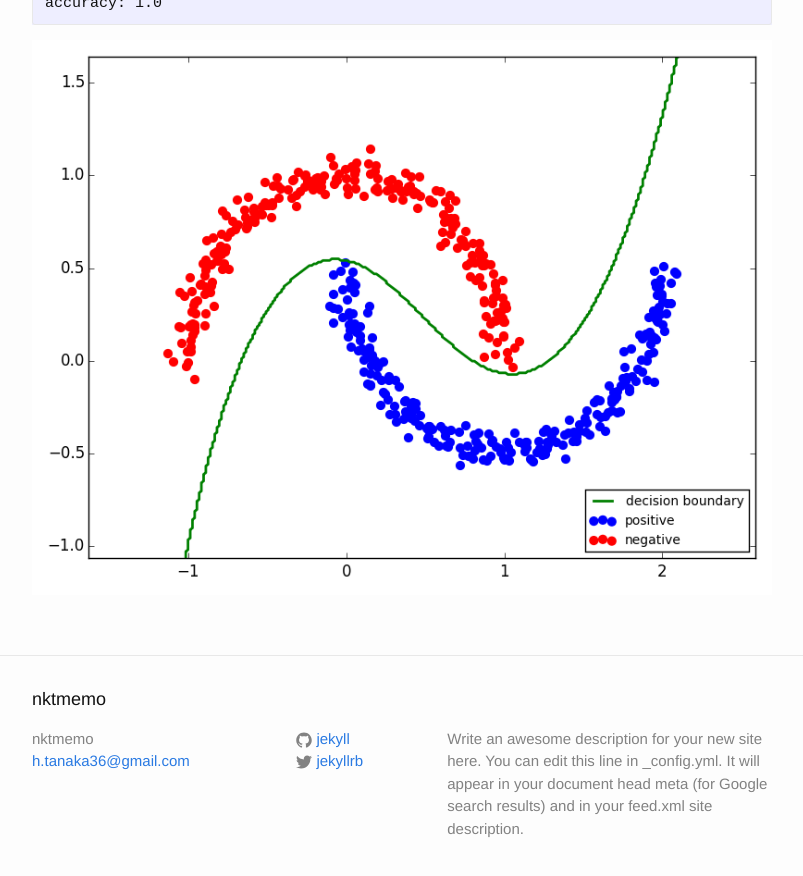
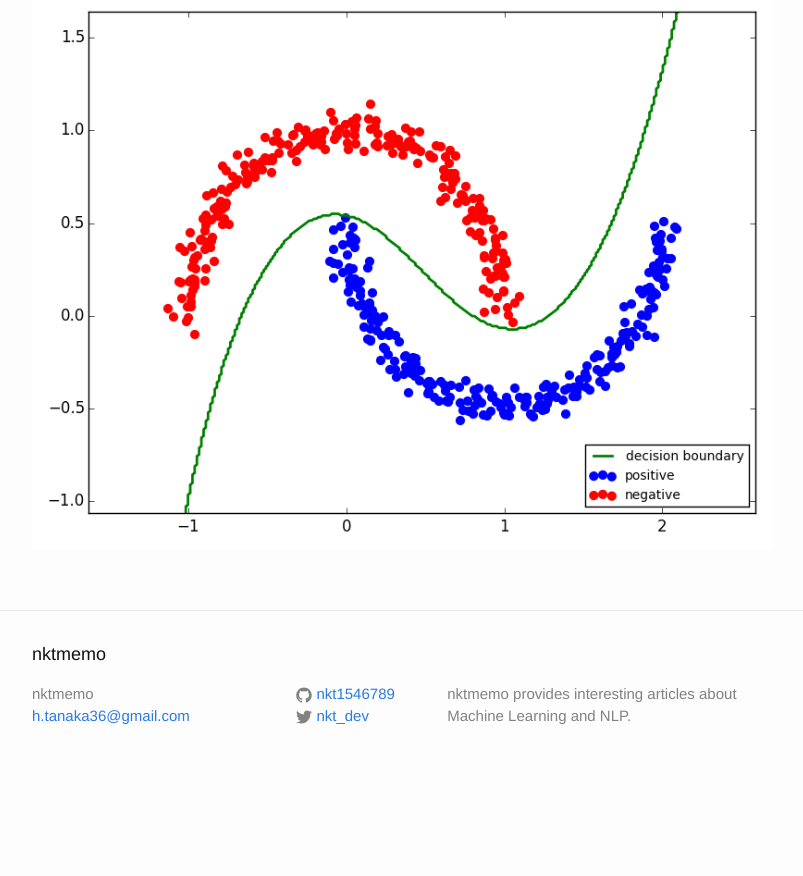
Before and after one commit to nktmemo/nktmemo.github.io, a Jekyll site: the page built from _posts/2015-11-06-gaussian-kernel-model.markdown, in a window 1280 px wide and 900 px high, scrolled down 1811 px. Shown: the top 876 px of the window, without its empty margins (238-1041 px from the left). Built offline with Jekyll 4.4.1, drawn with Linux system fonts in a browser that asks for light colours; formulas are drawn with MathJax 3; after the commit the page ends 2599 px from its top, so only the background shows below that.

Commit message:
add description

```diff
--- a/_config.yml
+++ b/_config.yml
@@ -9,18 +9,19 @@
 title: nktmemo
 email: h.tanaka36@gmail.com
 description: > # this means to ignore newlines until "baseurl:"
-  Write an awesome description for your new site here. You can edit this
-  line in _config.yml. It will appear in your document head meta (for
-  Google search results) and in your feed.xml site description.
+    nktmemo provides interesting articles about Machine Learning and NLP.
+
 baseurl: "" # the subpath of your site, e.g. /blog
 url: "http://yourdomain.com" # the base hostname & protocol for your site
-twitter_username: jekyllrb
-github_username:  jekyll
+twitter_username: nkt_dev
+github_username:  nkt1546789
 
 # Build settings
 markdown: kramdown
 #markdown: redcarpet
 
+#highlighter: rouge
+
 analytics :
   provider : google
   google :
--- a/_posts/2015-11-06-gaussian-kernel-model.markdown
+++ b/_posts/2015-11-06-gaussian-kernel-model.markdown
@@ -52,9 +52,7 @@ itr=idx[:ntr]
 ite=idx[ntr:]
 
 param_grid={"gamma":np.logspace(-2,0,9)}
-grid=GridSearchCV(
-RbfModelWrapper(LogisticRegression()),
-param_grid=param_grid)
+grid=GridSearchCV(RbfModelWrapper(LogisticRegression()),param_grid=param_grid)
 grid.fit(X[itr],y[itr])
 clf=grid.best_estimator_
 print "accuracy:",clf.score(X[ite],y[ite])
```
